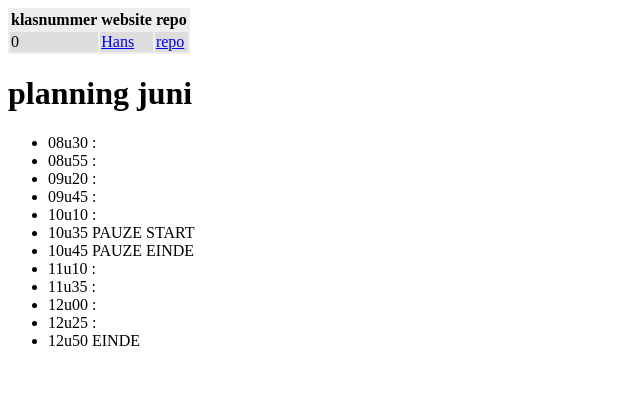
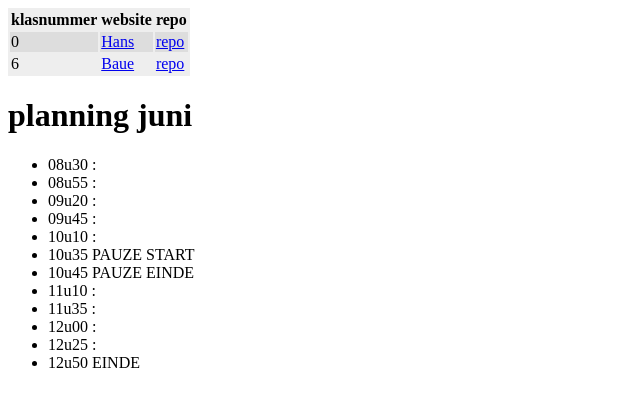
Before and after one commit to vbrh-immalle/vbrh-immalle.github.io, a Jekyll site: the page built from GIPWebsites2020-2021/index.md, in a window 1280 px wide. Shown: the top 407 px of the page, without its empty margins (0-640 px from the left). Built offline with Jekyll 4.4.1, drawn with Linux system fonts in a browser that asks for light colours; some web fonts are replaced.

Commit message:
Update index.md

```diff
--- a/GIPWebsites2020-2021/index.md
+++ b/GIPWebsites2020-2021/index.md
@@ -6,6 +6,7 @@ title: GIP Websites 2020-2021
 | klasnummer | website | repo |
 |---|---|---|
 | 0 | [Hans](http://vbrh-immalle.github.io/) | [repo](https://github.com/vbrh-immalle/vbrh-immalle.github.io) |
+| 6 | [Baue](https://baues-immalle.github.io/Gipwebsite/) | [repo](https://github.com/BaueS-immalle/Gipwebsite) |
 
 
 # planning juni
```
